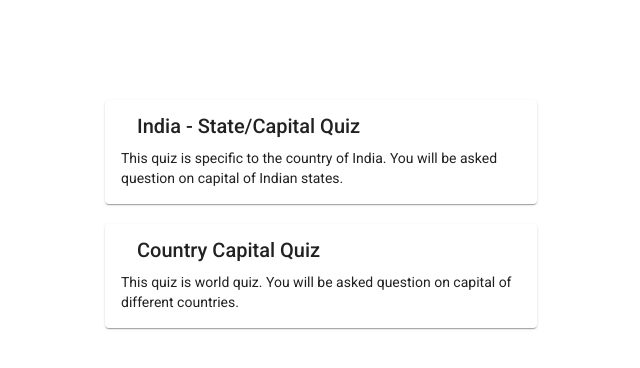
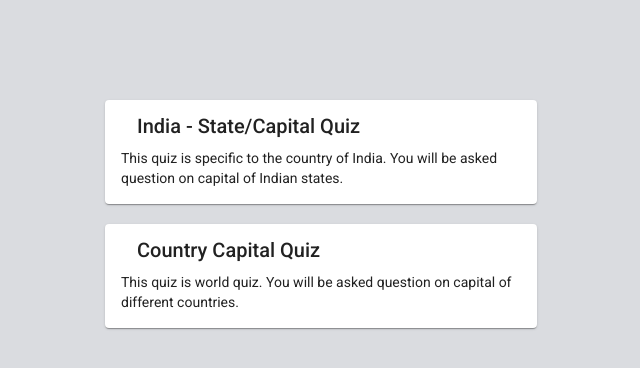
Before and after one commit to riteshwaghela/quiz, an Angular app: page /quiz/ in a window 1280 px wide. Shown: the top 368 px of the page, without its empty margins (151-791 px from the left). Built offline with nearby package versions, Linux system fonts and the light colour scheme.

Commit message:
Style Updates

```diff
--- a/src/app/quiz/quiz.component.scss
+++ b/src/app/quiz/quiz.component.scss
@@ -3,6 +3,7 @@
   transition: 0.3s;
   width: 100%;
   padding: 10px;
+  background: white;
 }
 
 .heading {
--- a/src/styles.scss
+++ b/src/styles.scss
@@ -1,4 +1,6 @@
 /* You can add global styles to this file, and also import other style files */
 
-html, body { height: 100%; }
+html, body { height: 100%;
+    background: rgb(218 220 224);
+ }
 body { margin: 0; font-family: Roboto, "Helvetica Neue", sans-serif; }
```
